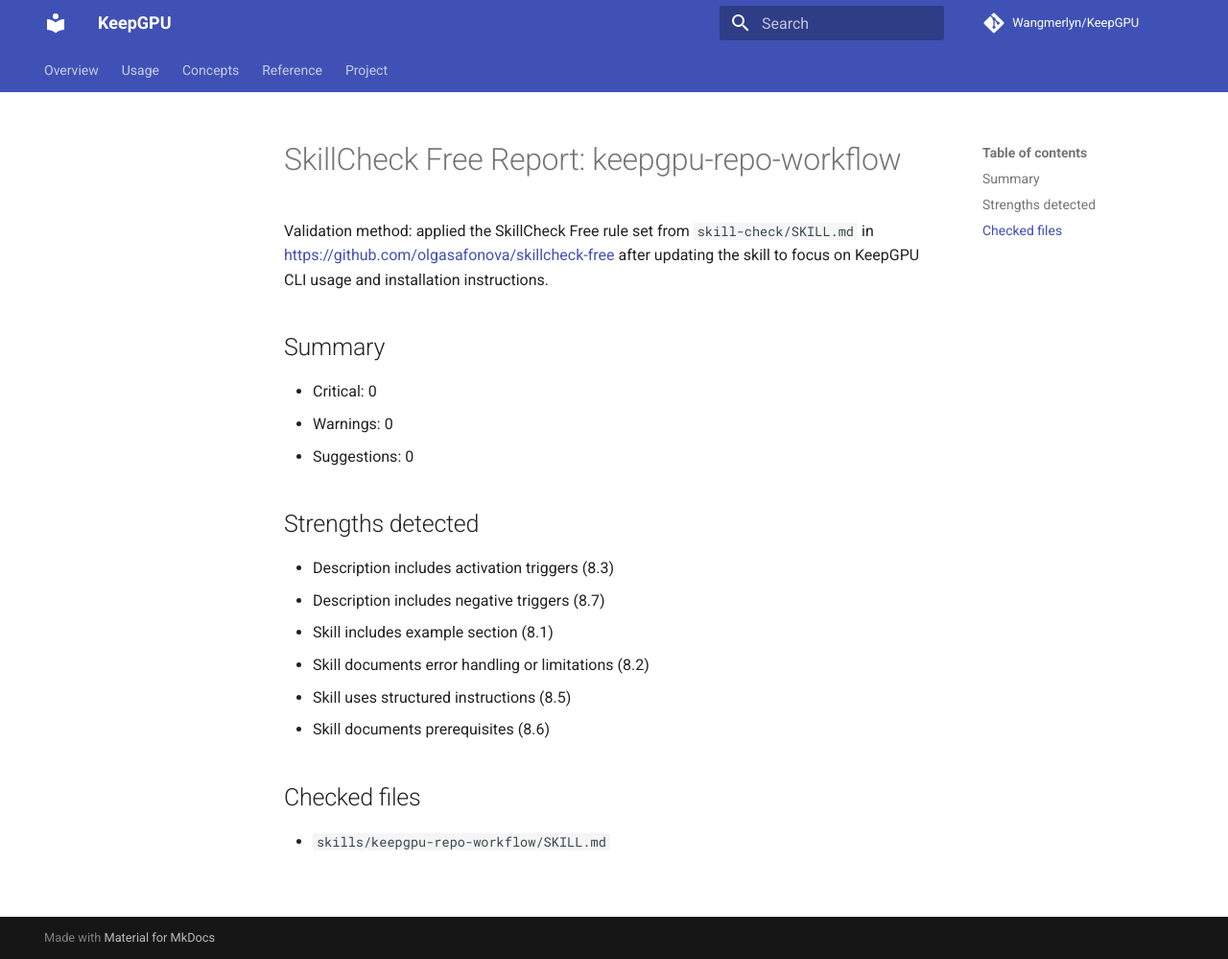
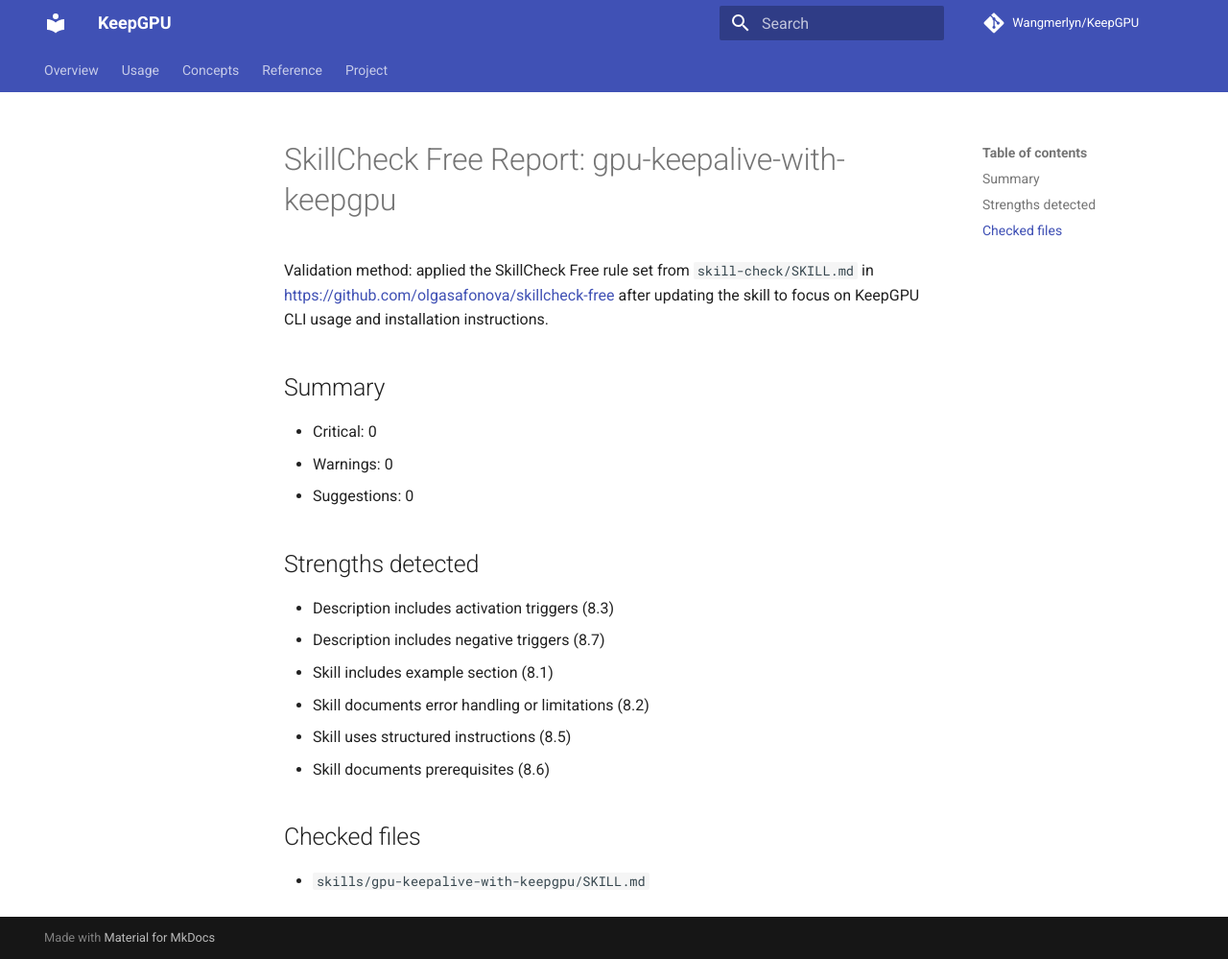
Before and after one commit to Wangmerlyn/KeepGPU, an MkDocs documentation site: the page built from docs/skills/gpu-keepalive-with-keepgpu/skillcheck-free-report.md, in a window 1280 px wide and 999 px high. Shown: the whole window at 96% size. Built offline with MkDocs 1.6.1 and Material for MkDocs 9.7.7, drawn with Linux system fonts in a browser that asks for light colours; comment, search, counter and statistics services are not loaded.

Commit message:
docs(skills): rename skill to gpu-keepalive-with-keepgpu

```diff
--- a/docs/skills/keepgpu-repo-workflow/skillcheck-free-report.md
+++ b/docs/skills/gpu-keepalive-with-keepgpu/skillcheck-free-report.md
@@ -1,4 +1,4 @@
-# SkillCheck Free Report: keepgpu-repo-workflow
+# SkillCheck Free Report: gpu-keepalive-with-keepgpu
 
 Validation method: applied the SkillCheck Free rule set from `skill-check/SKILL.md` in <https://github.com/olgasafonova/skillcheck-free> after updating the skill to focus on KeepGPU CLI usage and installation instructions.
 
@@ -19,4 +19,4 @@
 
 ## Checked files
 
-- `skills/keepgpu-repo-workflow/SKILL.md`
+- `skills/gpu-keepalive-with-keepgpu/SKILL.md`
```
Also changed, not shown: skills/gpu-keepalive-with-keepgpu/SKILL.md (renamed from skills/keepgpu-repo-workflow/SKILL.md, +1 -1 lines), 2 other files.
